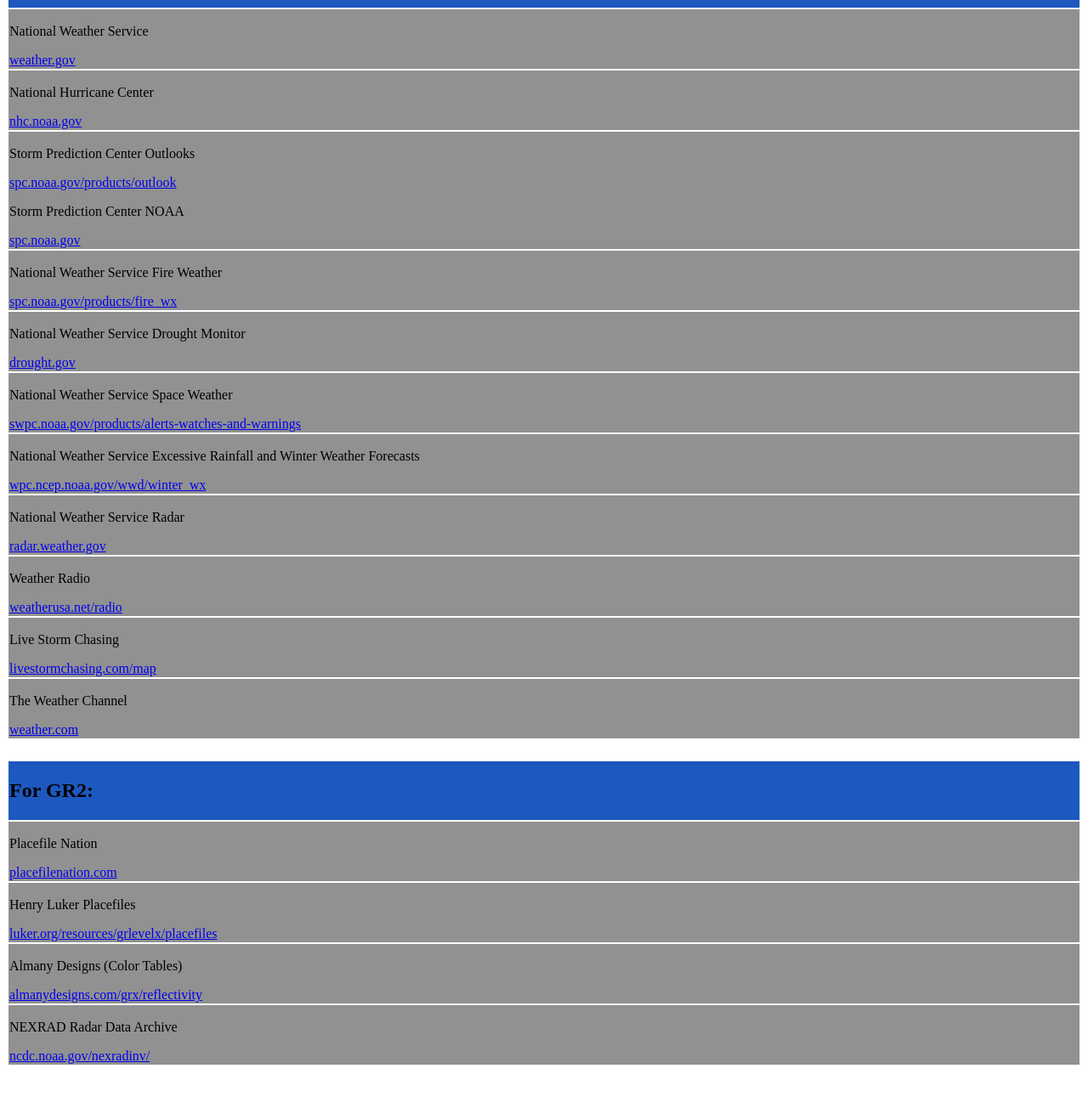
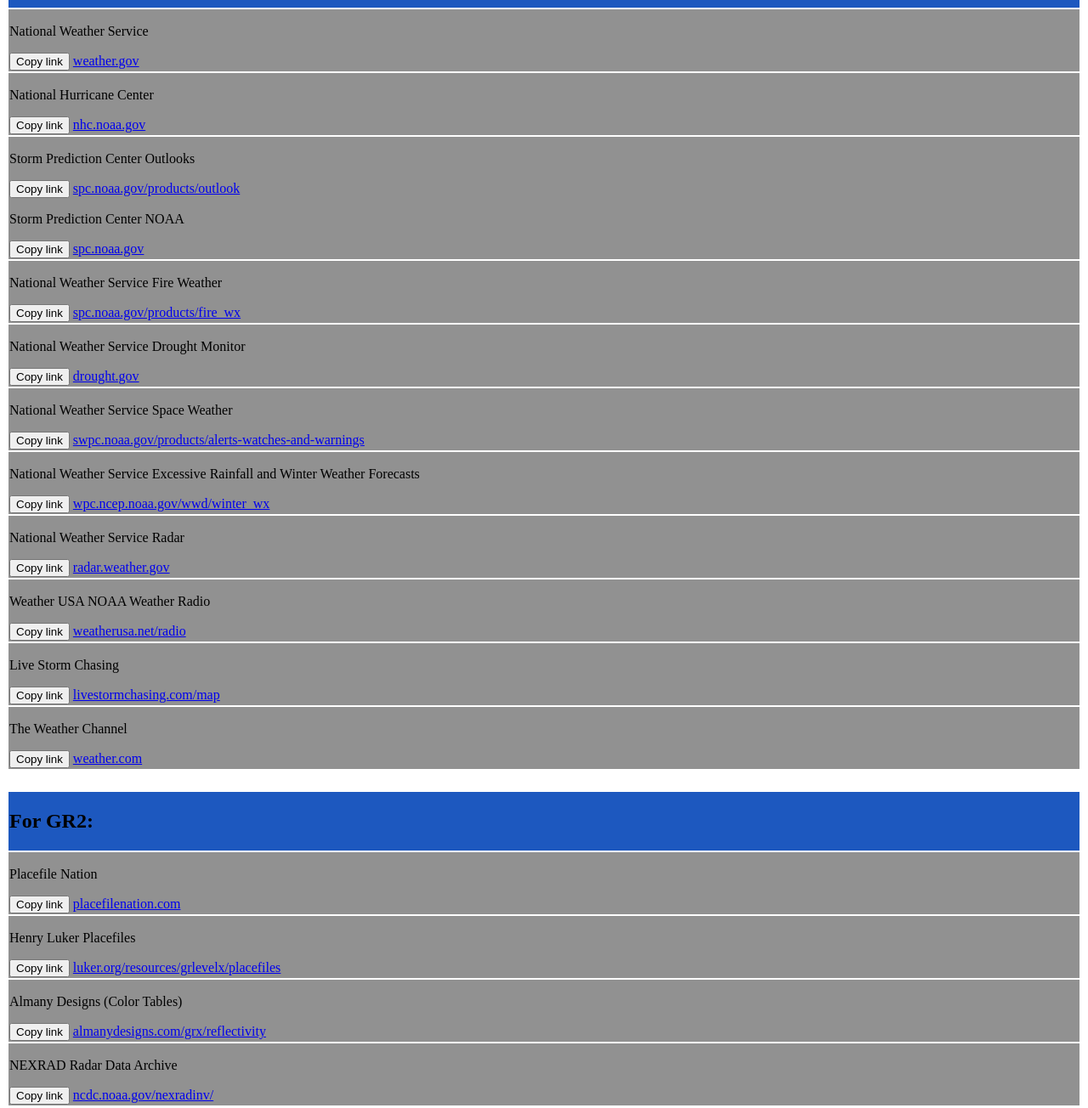
Before and after one commit to azrellie/azrellie.github.io, a plain HTML site: page index.html in a window 1280 px wide. Shown: the part 220-1524 px from the top of the page at 85% size. Before the commit the page ends 1483 px from the top, so only its background shows below. Drawn offline with Linux system fonts and the light colour scheme.

Commit message:
Update index.html

```diff
--- a/index.html
+++ b/index.html
@@ -2,6 +2,21 @@
 <html>
     <head>
         <title>Weather Hub</title>
+
+        <script type = "text/JavaScript">
+            function copytext(text)
+            {
+                navigator.clipboard.writeText(text).then(function()
+                    {
+
+                    },
+                    function()
+                    {
+
+                    }
+                );
+            }
+        </script>
     </head>
     <body>
         <table width="100%" border="0">
@@ -28,68 +43,80 @@
             <tr valign="top">
                 <td bgcolor="#919191" width="25">
                     <p>National Weather Service</p>
-                    <a href="https://www.weather.gov/" target="_self">weather.gov</a>
+                    <button onclick="copytext('https://www.weather.gov/');">Copy link</button>
+                    <a href="https://www.weather.gov/" target="_self" id="copy1">weather.gov</a>
                 </td>
             </tr>
             <tr valign="top">
                 <td bgcolor="#919191" width="25">
                     <p>National Hurricane Center</p>
+                    <button onclick="copytext('https://www.nhc.noaa.gov/');">Copy link</button>
                     <a href="https://www.nhc.noaa.gov/" target="_self">nhc.noaa.gov</a>
                 </td>
             </tr>
             <tr valign="top">
                 <td bgcolor="#919191" width="25">
                     <p>Storm Prediction Center Outlooks</p>
+                    <button onclick="copytext('https://www.spc.noaa.gov/products/outlook/');">Copy link</button>
                     <a href="https://www.spc.noaa.gov/products/outlook/" target="_self">spc.noaa.gov/products/outlook</a>
                     <p>Storm Prediction Center NOAA</p>
+                    <button onclick="copytext('https://www.spc.noaa.gov/');">Copy link</button>
                     <a href="https://www.spc.noaa.gov/" target="_self">spc.noaa.gov</a>
                 </td>
             </tr>
             <tr valign="top">
                 <td bgcolor="#919191" width="25">
                     <p>National Weather Service Fire Weather</p>
+                    <button onclick="copytext('https://www.spc.noaa.gov/products/fire_wx/');">Copy link</button>
                     <a href="https://www.spc.noaa.gov/products/fire_wx/" target="_self">spc.noaa.gov/products/fire_wx</a>
                 </td>
             </tr>
             <tr valign="top">
                 <td bgcolor="#919191" width="25">
                     <p>National Weather Service Drought Monitor</p>
+                    <button onclick="copytext('https://www.drought.gov/');">Copy link</button>
                     <a href="https://www.drought.gov/" target="_self">drought.gov</a>
                 </td>
             </tr>
             <tr valign="top">
                 <td bgcolor="#919191" width="25">
                     <p>National Weather Service Space Weather</p>
+                    <button onclick="copytext('https://www.swpc.noaa.gov/products/alerts-watches-and-warnings');">Copy link</button>
                     <a href="https://www.swpc.noaa.gov/products/alerts-watches-and-warnings" target="_self">swpc.noaa.gov/products/alerts-watches-and-warnings</a>
                 </td>
             </tr>
             <tr valign="top">
                 <td bgcolor="#919191" width="25">
                     <p>National Weather Service Excessive Rainfall and Winter Weather Forecasts</p>
+                    <button onclick="copytext('https://www.wpc.ncep.noaa.gov/wwd/winter_wx.shtml');">Copy link</button>
                     <a href="https://www.wpc.ncep.noaa.gov/wwd/winter_wx.shtml" target="_self">wpc.ncep.noaa.gov/wwd/winter_wx</a>
                 </td>
             </tr>
             <tr valign="top">
                 <td bgcolor="#919191" width="25">
                     <p>National Weather Service Radar</p>
+                    <button onclick="copytext('https://radar.weather.gov/');">Copy link</button>
                     <a href="https://radar.weather.gov/" target="_self">radar.weather.gov</a>
                 </td>
             </tr>
             <tr valign="top">
                 <td bgcolor="#919191" width="25">
-                    <p>Weather Radio</p>
+                    <p>Weather USA NOAA Weather Radio</p>
+                    <button onclick="copytext('https://www.weatherusa.net/radio');">Copy link</button>
                     <a href="https://www.weatherusa.net/radio" target="_self">weatherusa.net/radio</a>
                 </td>
             </tr>
             <tr valign="top">
                 <td bgcolor="#919191" width="25">
                     <p>Live Storm Chasing</p>
+                    <button onclick="copytext('https://livestormchasing.com/map');">Copy link</button>
                     <a href="https://livestormchasing.com/map" target="_self">livestormchasing.com/map</a>
                 </td>
             </tr>
             <tr valign="top">
                 <td bgcolor="#919191" width="25">
                     <p>The Weather Channel</p>
+                    <button onclick="copytext('https://weather.com');">Copy link</button>
                     <a href="https://weather.com/" target="_self">weather.com</a>
                 </td>
             </tr>
@@ -109,24 +136,28 @@
             <tr valign="top">
                 <td bgcolor="#919191" width="25">
                     <p>Placefile Nation</p>
+                    <button onclick="copytext('https://placefilenation.com/');">Copy link</button>
                     <a href="https://placefilenation.com/" target="_self">placefilenation.com</a>
                 </td>
             </tr>
             <tr valign="top">
                 <td bgcolor="#919191" width="25">
                     <p>Henry Luker Placefiles</p>
+                    <button onclick="copytext('https://luker.org/resources/grlevelx/placefiles/');">Copy link</button>
                     <a href="https://luker.org/resources/grlevelx/placefiles/" target="_self">luker.org/resources/grlevelx/placefiles</a>
                 </td>
             </tr>
             <tr valign="top">
                 <td bgcolor="#919191" width="25">
                     <p>Almany Designs (Color Tables)</p>
+                    <button onclick="copytext('http://almanydesigns.com/grx/reflectivity/');">Copy link</button>
                     <a href="http://almanydesigns.com/grx/reflectivity/" target="_self">almanydesigns.com/grx/reflectivity</a>
                 </td>
             </tr>
             <tr valign="top">
                 <td bgcolor="#919191" width="25">
                     <p>NEXRAD Radar Data Archive</p>
+                    <button onclick="copytext('https://www.ncdc.noaa.gov/nexradinv/');">Copy link</button>
                     <a href="https://www.ncdc.noaa.gov/nexradinv/" target="_self">ncdc.noaa.gov/nexradinv/</a>
                 </td>
             </tr>
```
